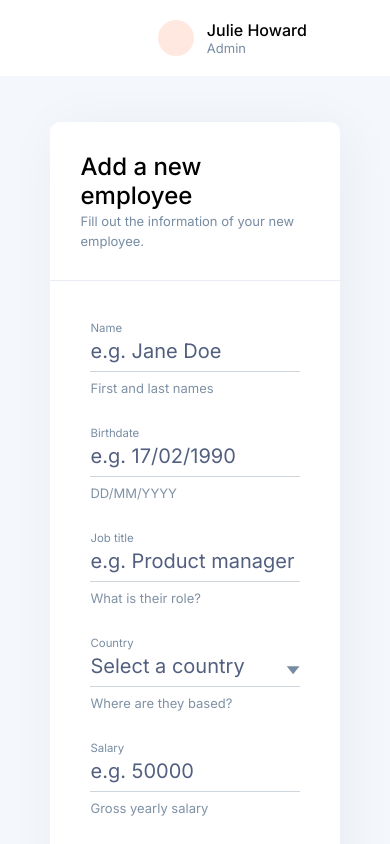
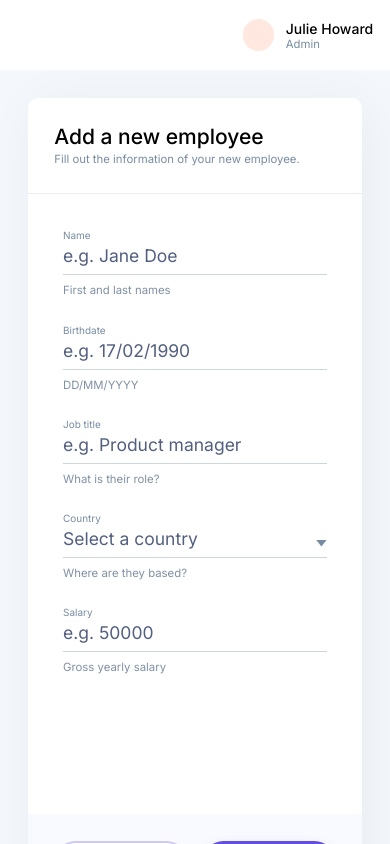
Before and after one commit to niwsa/front-end-challenge, a Next.js app: page /employee in a window 390 px wide. Built offline with nearby package versions, Linux system fonts and the light colour scheme.

Commit message:
Improving responsiveness

```diff
--- a/components/Shell.js
+++ b/components/Shell.js
@@ -2,7 +2,7 @@ import styles from "styles/Shell.module.css";
 
 export default function Shell({ children }) {
   return (
-    <div className="flex col h100">
+    <div className="h100">
       <header className={`flex ${styles.header}`}>
         <div className={`inl-flex al-ctr ml-auto ${styles.userCard}`}>
           <div className={styles.avatar}></div>
@@ -12,7 +12,7 @@ export default function Shell({ children }) {
           </div>
         </div>
       </header>
-      <main className={`h100 scroll ${styles.main}`}>{children}</main>
+      <main className={styles.main}>{children}</main>
     </div>
   );
 }
--- a/styles/Employee.module.css
+++ b/styles/Employee.module.css
@@ -7,19 +7,30 @@
 .header {
   border-bottom: 1px solid #eaedf3;
   padding: 1.875rem;
+  height: 6.875rem;
 }
 .title {
   font-weight: 500;
   margin: 0;
 }
 
+.form {
+  height: calc(100% - 6.875rem);
+}
+
 .form > div:first-child {
   padding: 2.5rem 2.5rem 5rem;
   max-width: 600px;
   margin: 0 auto;
+  /*assuming 6.875rem height for both header and ctrls*/
+  height: calc(100% - 6.875rem);
+  overflow: auto;
 }
-.form > div > div:not(:first-child) {
+.form > div:first-child > div:not(:first-child) {
   margin-top: 1.875rem;
+}
+.form > div:first-child > div:last-child {
+  margin-bottom: 5rem;
 }
 
 .form label {
@@ -37,7 +48,10 @@
   background: #f9faff;
   padding: 1.875rem 0;
   border-radius: 0px 0px 10px 10px;
+  height: 6.875rem;
 }
 .ctrls button:last-child {
   margin-left: 1rem;
+  /* 12ch for add employee, 2 rem to account for padding*/
+  min-width: calc(12ch + 2rem);
 }
--- a/styles/Shell.module.css
+++ b/styles/Shell.module.css
@@ -3,8 +3,10 @@
   height: 5rem;
   font-weight: 500;
 }
-.userCard {
-  padding-right: 4rem;
+@media (min-width: 600px) {
+  .userCard {
+    padding-right: 4rem;
+  }
 }
 .avatar {
   border-radius: 50%;
@@ -15,11 +17,19 @@
 }
 .main {
   background-color: #f4f7fc;
-  padding: 2.875rem 3.1562rem;
+  padding: 2rem;
+  overflow: hidden;
+  height: calc(100% - 5rem);
 }
 
-@media (min-width: 600px) {
+@media (min-width: 800px) {
   .main {
     padding: 2.875rem 6.3125rem;
   }
 }
+
+@media (min-width: 1200px) {
+  .main {
+    padding: 2.875rem calc(15vw);
+  }
+}
--- a/styles/globals.css
+++ b/styles/globals.css
@@ -5,9 +5,15 @@ body {
   font-family: "Inter", -apple-system, BlinkMacSystemFont, Segoe UI, Roboto,
     Oxygen, Ubuntu, Cantarell, Fira Sans, Droid Sans, Helvetica Neue, sans-serif;
   height: 100%;
-  font-size: 16px;
+  font-size: 14px;
+  overflow: hidden;
 }
-
+@media (min-width: 600px) {
+  html,
+  body {
+    font-size: 16px;
+  }
+}
 #__next {
   height: 100%;
 }
@@ -33,7 +39,8 @@ select {
 }
 
 input[type="text"]:focus,
-input[type="number"]:focus {
+input[type="number"]:focus,
+select:focus {
   outline: 0;
   border-bottom: 1.5px solid #624de3;
 }
@@ -83,8 +90,9 @@ option:checked {
 }
 button,
 .linkBtn {
+  display: inline-block;
   border: 2px solid transparent;
-  padding: 0.8rem 2rem;
+  padding: 0.8rem;
   border-radius: 50px;
   line-height: 1rem;
   background-color: #624de3;
@@ -92,8 +100,14 @@ button,
   box-shadow: 0px 6px 12px rgba(98, 77, 227, 0.3);
   font: 400 1rem "Inter", sans-serif;
   cursor: pointer;
+  min-width: calc(12ch + 2rem);
 }
-
+@media (min-width: 600px) {
+  button,
+  .linkBtn {
+    padding: 0.8rem 2rem;
+  }
+}
 button:focus,
 button:hover,
 .linkBtn:focus,
@@ -113,7 +127,6 @@ button:focus,
   color: #624de3;
   border-color: rgba(98, 77, 227, 0.3);
   box-shadow: none;
-  min-width: 150px;
 }
 
 .btnSec:focus,
@@ -159,10 +172,6 @@ button:focus,
   margin-left: auto;
 }
 
-.scroll {
-  overflow: auto;
-}
-
 .meta {
   color: #778ca3;
   font-size: 0.8125rem;
```
Also changed, not shown: styles/Home.module.css (+12 -4 lines).
